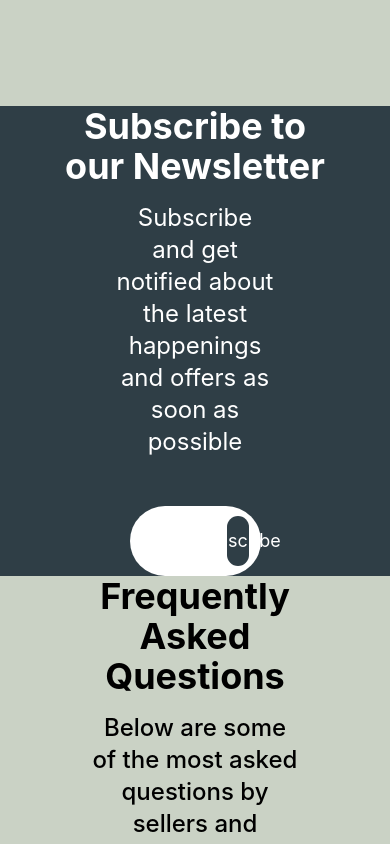
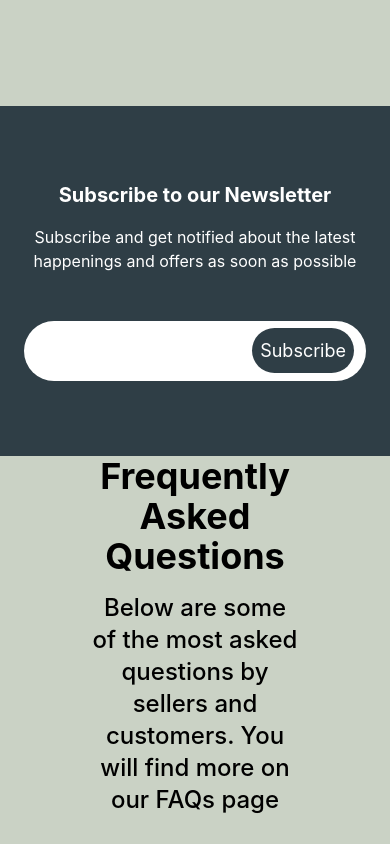
Before and after one commit to carissaayo/carristore, a React (Create React App) app: page / in a window 390 px wide. Shown: the part 4334-5178 px from the top of the page. Built offline with nearby package versions, Linux system fonts and the light colour scheme.

Commit message:
done with newsletter

```diff
--- a/src/components/Newsletter.js
+++ b/src/components/Newsletter.js
@@ -2,19 +2,19 @@ import React from 'react'
 
 const Newsletter = () => {
   return (
-    <section className="xs:h-[500px] bg-primaryColor px-16 lg:px-28 text-white text-center flex flex-col items-center justify-center">
-      <h1 className="text-4xl font-bold mb-4">Subscribe to our Newsletter</h1>
-      <p className="text-2xl  w-3/5 mb-12">
+    <section className="h-[350px] xs:h-[500px] bg-primaryColor px-6 xs:px-12 md:px-16 lg:px-28 text-white text-center flex flex-col items-center justify-center">
+      <h1 className="text-xl xs:text-3xl sm:text-4xl font-bold mb-4">Subscribe to our Newsletter</h1>
+      <p className="xs:text-xl md:text-2xl  xl:w-3/5 mb-12 ">
         Subscribe and get notified about the latest happenings and offers as
         soon as possible
       </p>
       <div className="w-full flex items-center justify-center">
-        <div className="w-[50%] h-[70px] bg-white rounded-full p-3 flex items-center gap-2">
+        <div className=" xs:w-[70%] md:w-[60%] lg:w-[50%] h-[60px] xs:h-[70px] bg-white rounded-full p-3 flex items-center gap-2">
           <input
             type="text"
             className="h-full w-4/5 border-none outline-none text-black pl-4"
           />
-          <button className="bg-primaryColor px-2 w-1/5  h-[50px] flex items-center justify-center rounded-full text-lg">
+          <button className="bg-primaryColor px-2 w-[120px] xl:w-1/5 h-[45px]  xs:h-[50px] flex items-center justify-center rounded-full text-lg">
             Subscribe
           </button>
         </div>
```
